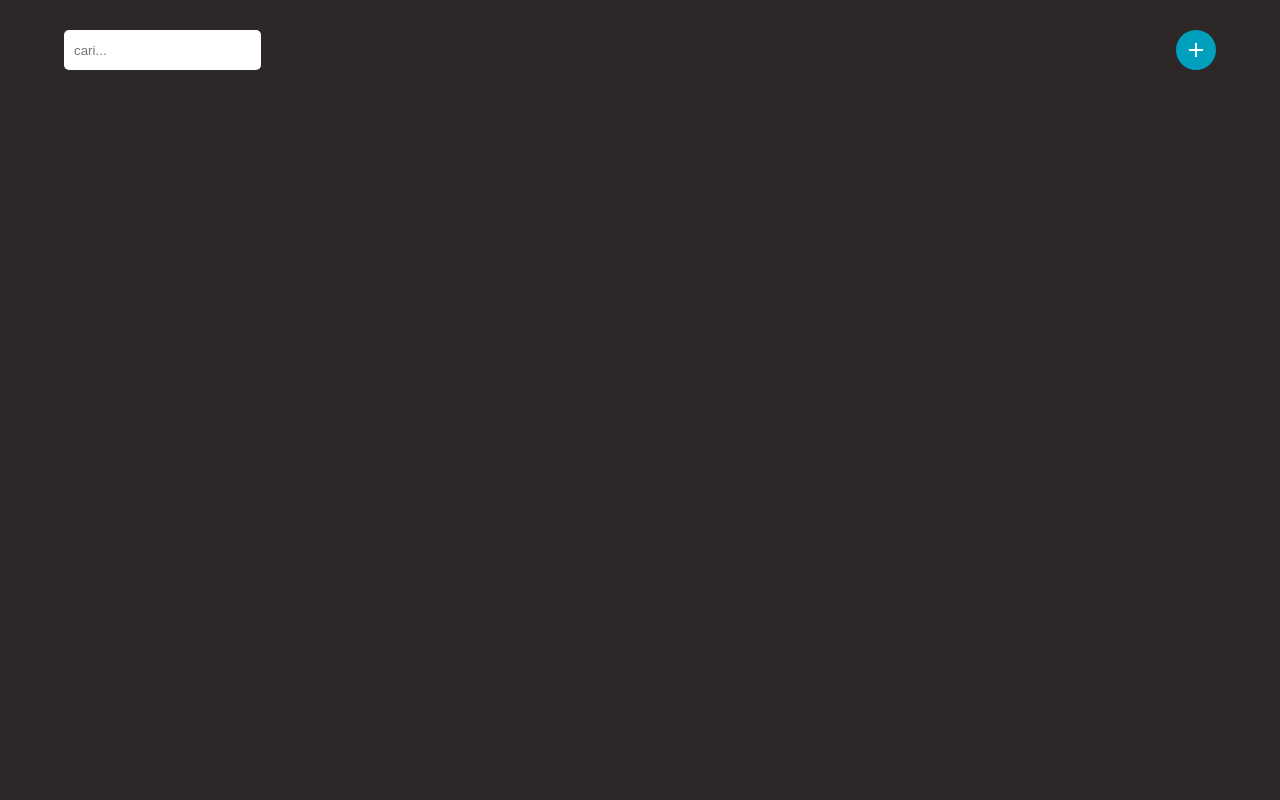
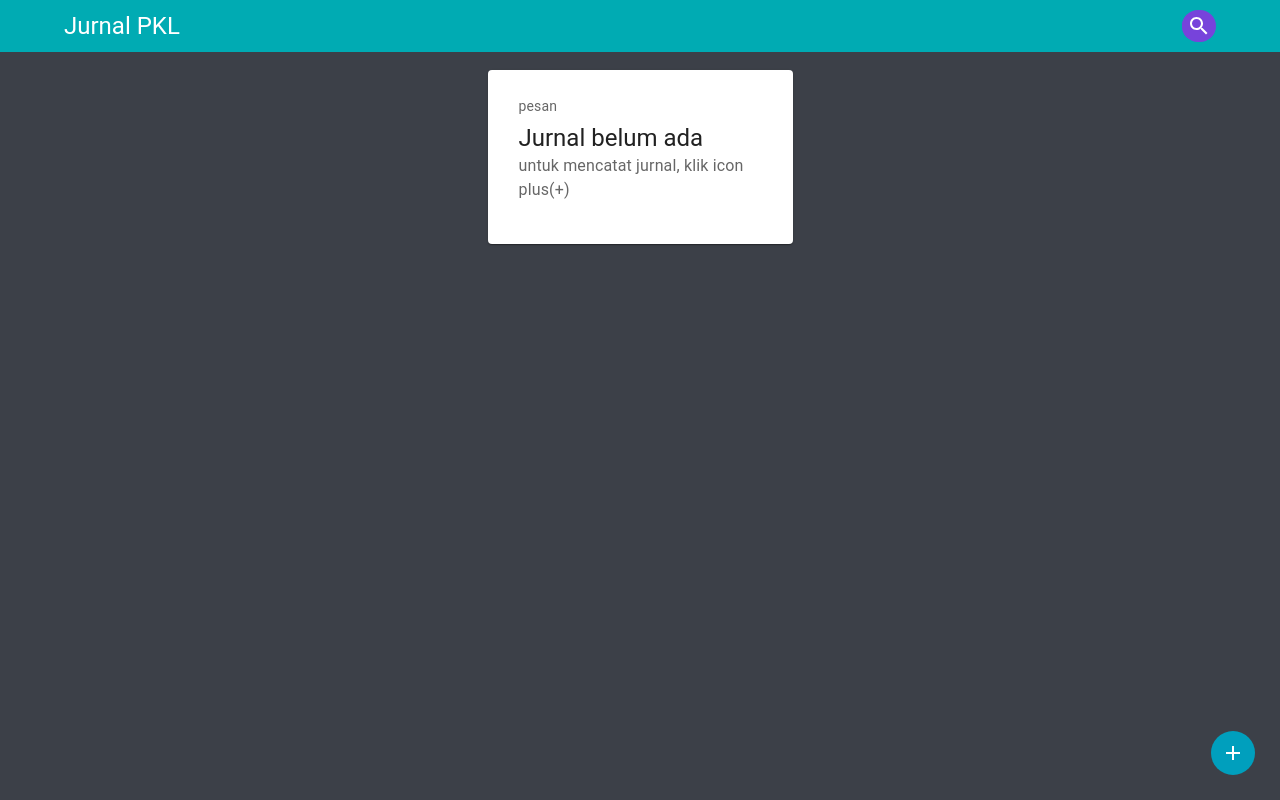
Before and after one commit to lmoo-m/pkl, a React (Create React App) app: page / in a window 1280 px wide. Built offline with nearby package versions, Linux system fonts and the light colour scheme.

Commit message:
update ui

```diff
--- a/src/App.css
+++ b/src/App.css
@@ -3,17 +3,30 @@
   border: none;
   padding: 0 10px;
   border-radius: 5px;
+  width: 100%;
+  height: 100%;
+  background-color: #7743DB;
+  color: white;
+}
+
+.search::placeholder{
+  color: white;
+  font-weight: 100;
 }
 
 .btn-icon{
   background-color: #009FBD;
   display: flex;
   justify-content: center;
+  position: fixed;
+  bottom: 25px;
+  right: 25px;
   align-items: center;
   border: none;
   outline: none;
   border-radius: 25px;
-  padding: 8px;
+  padding: 10px;
+  z-index: 99;
   transition: .3s;
 }
 
--- a/src/App.js
+++ b/src/App.js
@@ -5,6 +5,7 @@ import { useEffect, useState } from "react";
 import ListCard from "./components/ListCard";
 import AddIcon from "@mui/icons-material/Add";
 import FormEdit from "./components/FormEdit";
+import Navbar from "./components/Navbar";
 
 export let JurnalsPublic = [];
 
@@ -47,26 +48,7 @@ function App() {
                 showEdit={showEdit}
                 jurnals={jurnals}
             />
-            <Box
-                sx={{
-                    marginTop: "30px",
-                    display: "flex",
-                    width: "100%",
-                    justifyContent: "center",
-                }}
-            >
-                <Box
-                    sx={{
-                        display: "flex",
-                        justifyContent: "space-between",
-                        width: "90%",
-                    }}
-                >
-                    <input
-                        className="search"
-                        placeholder="cari..."
-                        onChange={(e) => setSearch(e.target.value)}
-                    />
+            <Navbar setSearch={setSearch} />
             <button
                 className="btn-icon"
                 onClick={() => {
@@ -75,11 +57,11 @@ function App() {
             >
                 <AddIcon sx={{ color: "white" }} />
             </button>
-                </Box>
-            </Box>
             <Box
                 sx={{
-                    mt: 3,
+                    margin: "50px 0 10px 0",
+                    borderRadius: "5px",
+                    padding: "20px 0",
                     gap: 4,
                     display: "flex",
                     flexWrap: "wrap",
--- a/src/components/ListCard.js
+++ b/src/components/ListCard.js
@@ -38,7 +38,7 @@ const ListCard = ({ jurnals, setJurnals, search, setShowEdit, setJurnal }) => {
     };
     return (
         <>
-            {jurnals &&
+            {jurnals.length > 0 ? (
                 jurnals
                     .filter((jurnal) => {
                         if (search === "") {
@@ -112,7 +112,42 @@ const ListCard = ({ jurnals, setJurnals, search, setShowEdit, setJurnal }) => {
                                 </CardActions>
                             </Card>
                         );
-                    })}
+                    })
+            ) : (
+                <Card
+                    sx={{
+                        minWidth: 275,
+                        maxWidth: 275,
+                        padding: "10px 15px",
+                        overflowWrap: "break-word",
+                        display: "flex",
+                        flexDirection: "column",
+                        justifyContent: "center",
+                    }}
+                >
+                    <CardContent>
+                        <Typography
+                            sx={{ fontSize: 14 }}
+                            color="text.secondary"
+                            gutterBottom
+                        >
+                            pesan
+                        </Typography>
+                        <Typography variant="h5" component="div">
+                            Jurnal belum ada
+                        </Typography>
+                        <Typography color="text.secondary">
+                            untuk mencatat jurnal, klik icon plus(+)
+                        </Typography>
+                    </CardContent>
+                    <CardActions
+                        sx={{
+                            display: "flex",
+                            justifyContent: "end",
+                        }}
+                    ></CardActions>
+                </Card>
+            )}
         </>
     );
 };
--- /dev/null
+++ b/src/components/Navbar.js
@@ -0,0 +1,69 @@
+import { useState } from "react";
+import { Box } from "@mui/system";
+import { Typography } from "@mui/material";
+import SearchIcon from "@mui/icons-material/Search";
+
+const Navbar = ({ setSearch }) => {
+    const [showSearch, setShowSearch] = useState("1.5rem");
+    return (
+        <Box
+            sx={{
+                background: "#00ABB3",
+                position: "fixed",
+                top: 0,
+                zIndex: 99,
+                padding: "10px 0",
+                display: "flex",
+                width: "100%",
+                justifyContent: "center",
+            }}
+        >
+            <Box
+                sx={{
+                    display: "flex",
+                    justifyContent: "space-between",
+                    width: "90%",
+                }}
+            >
+                <Typography variant="h5">Jurnal PKL</Typography>
+                <Box
+                    sx={{
+                        transition: ".3s ease-in-out ",
+                        display: "flex",
+                        justifyContent: "end",
+                        width: showSearch,
+                        alignItems: "center",
+                        background: "#7743DB",
+                        borderRadius: "25px",
+                        overflow: "hidden",
+                        padding: "0 5px",
+                    }}
+                >
+                    <input
+                        className="search"
+                        placeholder="cari..."
+                        id="search"
+                        onChange={(e) => setSearch(e.target.value)}
+                    />
+                    <label
+                        htmlFor="search"
+                        style={{
+                            display: "flex",
+                            alignItems: "center",
+                            cursor: "pointer",
+                        }}
+                        onClick={() => {
+                            showSearch === "1.5rem"
+                                ? setShowSearch("9rem")
+                                : setShowSearch("1.5rem");
+                        }}
+                    >
+                        <SearchIcon />
+                    </label>
+                </Box>
+            </Box>
+        </Box>
+    );
+};
+
+export default Navbar;
--- a/src/index.css
+++ b/src/index.css
@@ -1,6 +1,7 @@
 body {
   margin: 0;
-  background: #2D2727;
+  background: #3C4048;
+  scroll-behavior: smooth;
   color: white;
   font-family: -apple-system, BlinkMacSystemFont, 'Segoe UI', 'Roboto', 'Oxygen',
     'Ubuntu', 'Cantarell', 'Fira Sans', 'Droid Sans', 'Helvetica Neue',
```
Lines whose indentation alone changed are shown as unchanged.
